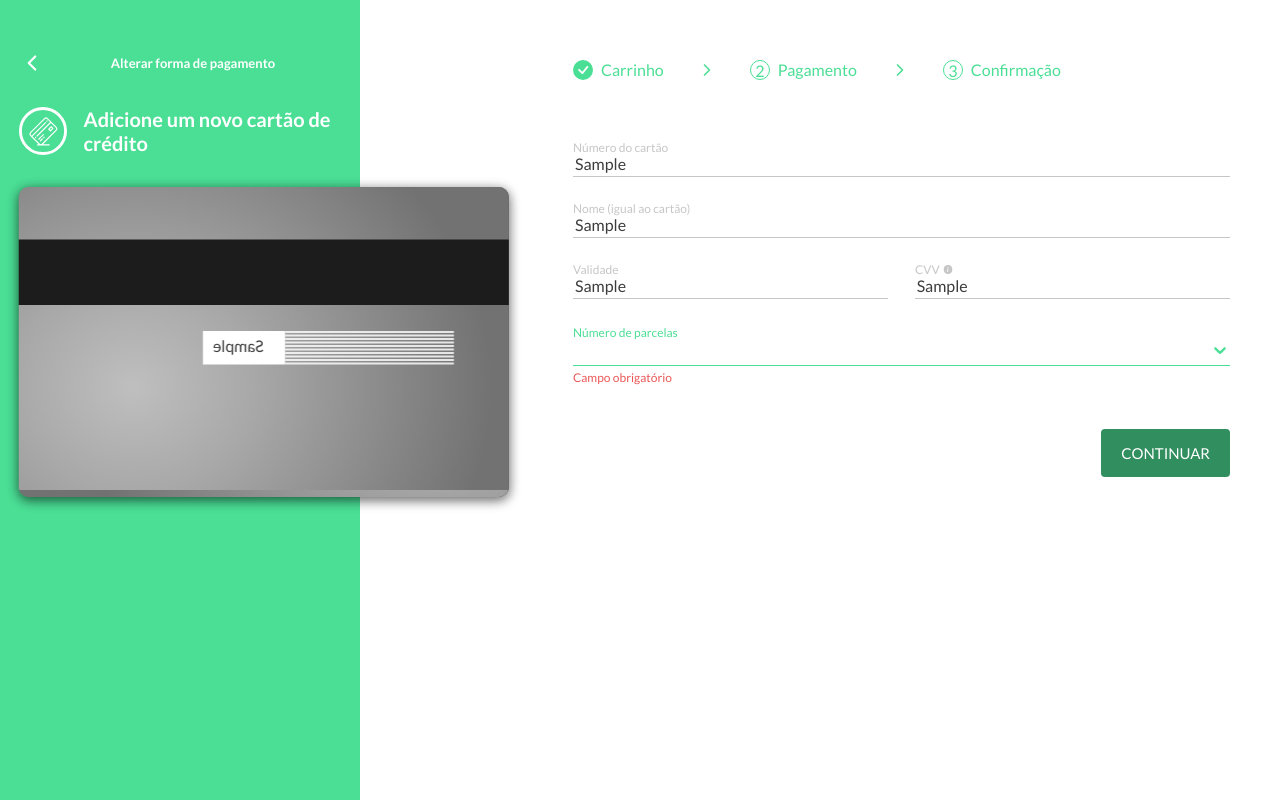
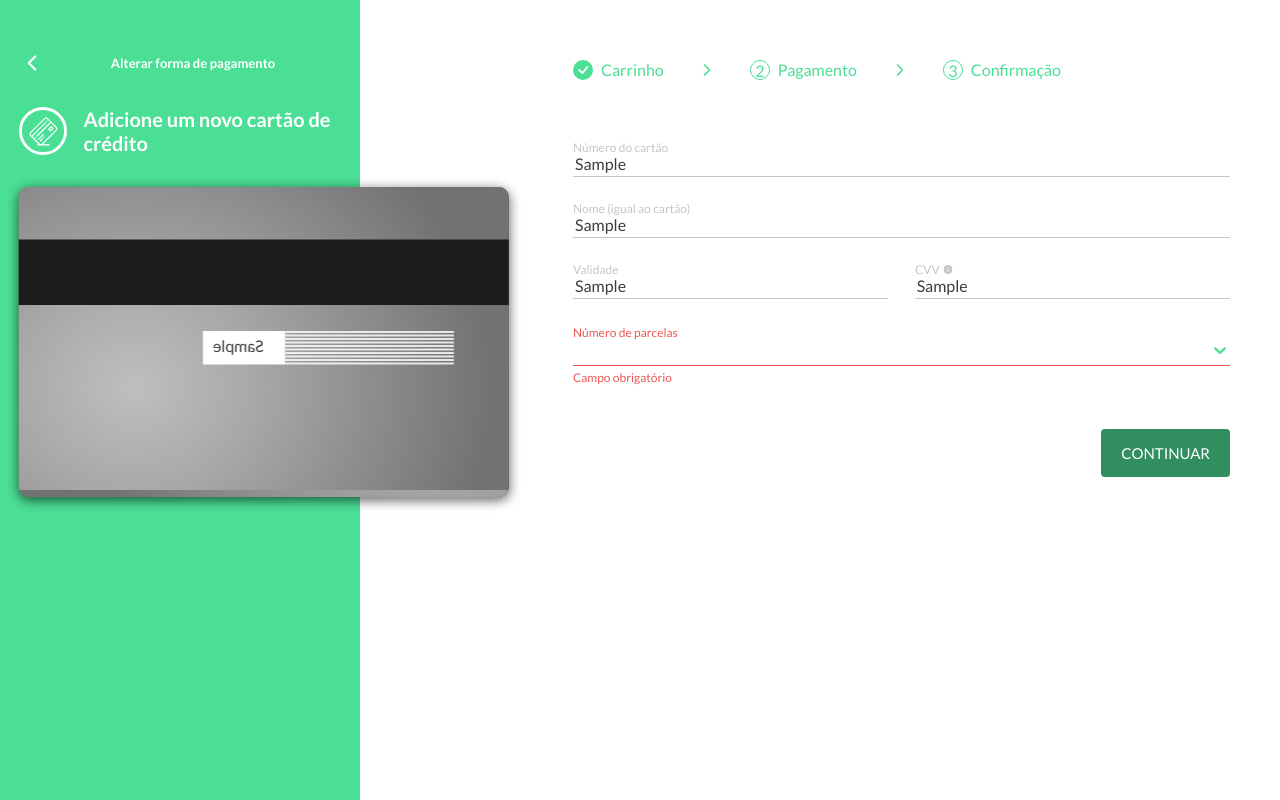
Before and after one commit to brunoJSX/bexs-challenge, a React (Vite) app: page / in a window 1280 px wide. Both pictures are taken after typing "Sample", "Sample", "Sample", "Sample", "Sample" into the empty fields and a click on the button "CONTINUAR". Built offline with nearby package versions, Linux system fonts and the light colour scheme.

Commit message:
fix: fixed message error  on Select component

```diff
--- a/src/components/Select/index.tsx
+++ b/src/components/Select/index.tsx
@@ -24,25 +24,28 @@ export function Select({
   defaultValue,
   ...rest
 }: ISelectProps) {
-  // eslint-disable-next-line no-underscore-dangle
-  const { errors } = controlForm._formState;
+  const error = get(controlForm._formState.errors, name);
 
   const ControlComponent = useCallback(
     (props: any) => {
       return (
         <>
-          <Label isFocused={props?.isFocused} isFilled={props?.hasValue}>
+          <Label
+            isFocused={props?.isFocused}
+            isFilled={props?.hasValue}
+            isErrored={!!error}
+          >
             {label}
           </Label>
           <components.Control {...props} />
         </>
       );
     },
-    [label],
+    [error, label],
   );
 
   return (
-    <Container className={className}>
+    <Container className={className} isErrored={!!error}>
       <Controller
         name={name}
         control={controlForm}
@@ -75,7 +78,7 @@ export function Select({
         defaultValue={defaultValue}
       />
 
-      {errors && <Error>{get(errors, name)?.message}</Error>}
+      {error && <Error>{error.message}</Error>}
     </Container>
   );
 }
--- a/src/components/Select/styles.ts
+++ b/src/components/Select/styles.ts
@@ -15,13 +15,17 @@ export const Container = styled.div<IContainerProps>`
       border: 0;
       box-shadow: none;
       border-radius: 0;
-      border-bottom: 0.1rem solid #c6c6c6;
+
+      border-bottom: 0.1rem solid
+        ${({ isErrored }) => (isErrored ? '#eb5757' : '#c6c6c6')};
 
       &--is-focused {
-        border-bottom: 0.1rem solid #4bde95;
+        border-bottom: 0.1rem solid
+          ${({ isErrored }) => (isErrored ? '#eb5757' : '#4bde95')};
 
         &:hover {
-          border-bottom: 0.1rem solid #4bde95;
+          border-bottom: 0.1rem solid
+            ${({ isErrored }) => (isErrored ? '#eb5757' : '#4bde95')};
         }
 
         .react-select__indicator {
@@ -57,6 +61,7 @@ export const Container = styled.div<IContainerProps>`
 type ILabelProps = {
   isFocused: boolean;
   isFilled: boolean;
+  isErrored: boolean;
 };
 
 export const Label = styled.label<ILabelProps>`
@@ -76,6 +81,13 @@ export const Label = styled.label<ILabelProps>`
     css`
       transform: translate(0, -1rem) scale(0.75);
     `}
+
+  ${({ isFocused, isErrored }) =>
+    isFocused &&
+    isErrored &&
+    css`
+      color: #eb5757;
+    `}
 `;
 
 export const Error = styled.span`
```
